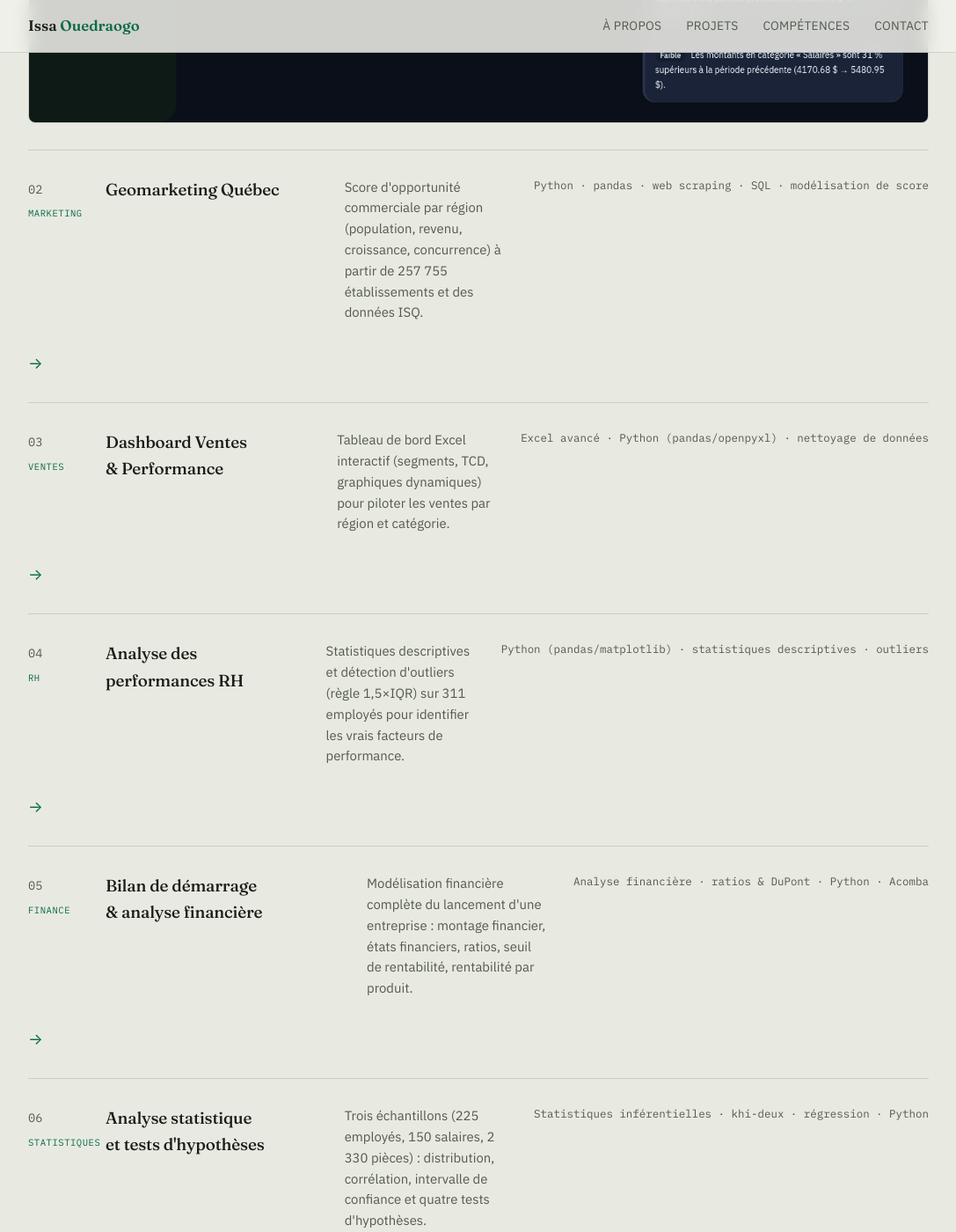
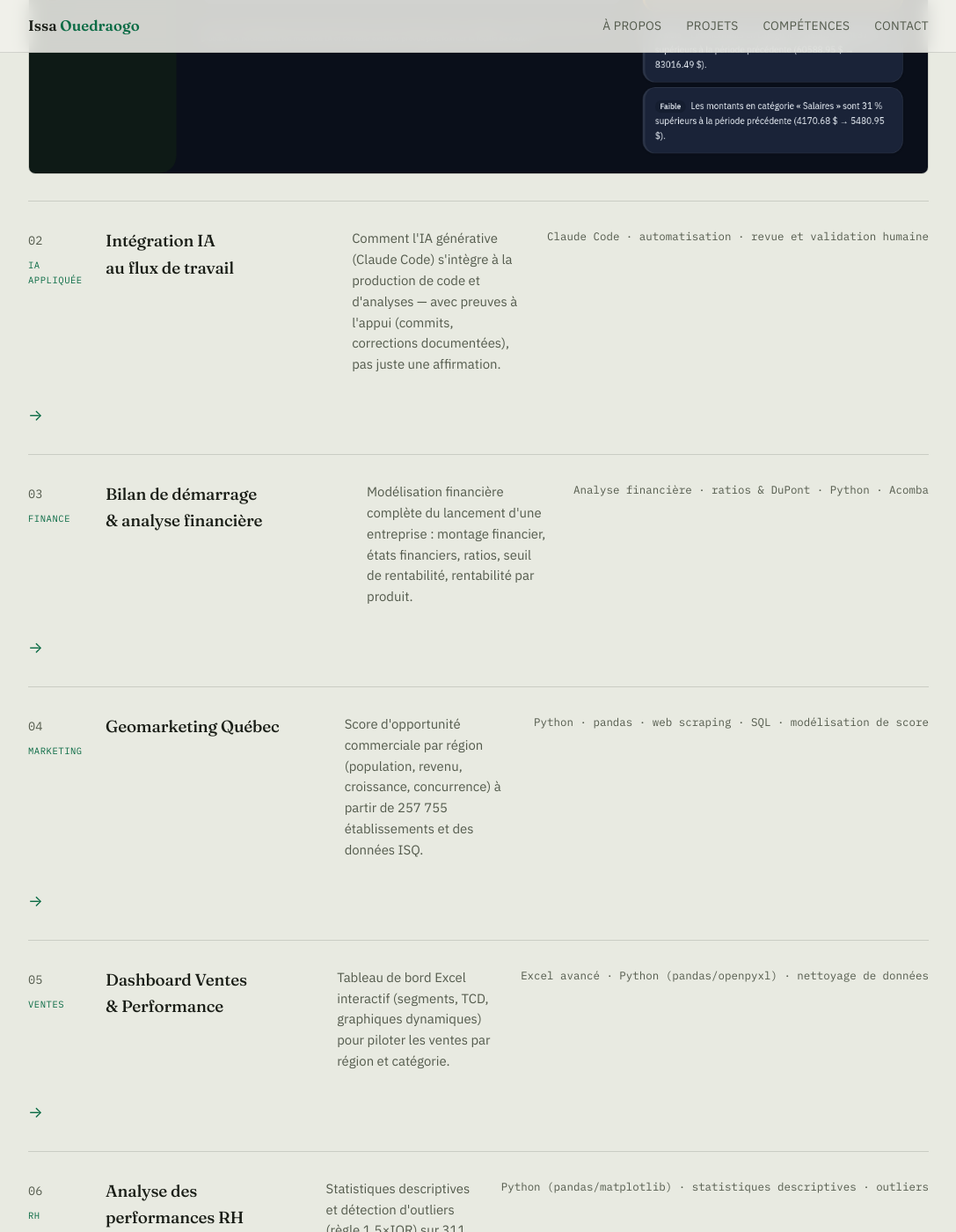
Before and after one commit to Issa0900/Issa-Ouedraogo, a Jekyll site: the page index.html, which Jekyll copies as it is, in a window 1280 px wide and 1400 px high, scrolled down 3246 px. Shown: the whole window at 88% size, without its empty margins (96-1183 px from the left). Built offline with Jekyll 4.4.1, drawn with Linux system fonts in a browser that asks for light colours; some of the changed text lies outside the part shown.

Commit message:
Ajouter le projet Intégration IA au flux de travail, aligné à l'ordre du CV

```diff
--- a/index.html
+++ b/index.html
@@ -243,7 +243,7 @@
 
   <section class="stats" data-reveal>
     <div class="wrap stats-grid">
-      <div class="stat"><span class="num" data-count="6">0</span><span class="lbl">Projets documentés</span></div>
+      <div class="stat"><span class="num" data-count="7">0</span><span class="lbl">Projets documentés</span></div>
       <div class="stat"><span class="num" data-count="257755">0</span><span class="lbl">Établissements analysés (Geomarketing)</span></div>
       <div class="stat"><span class="num" data-count="311">0</span><span class="lbl">Employés étudiés (analyse RH)</span></div>
       <div class="stat"><span class="num" data-count="4">0</span><span class="lbl">Tests d'hypothèses menés</span></div>
@@ -286,36 +286,43 @@
           <span class="arrow">→</span>
           <span class="project-thumb"><img src="assets/copilote-pme-dashboard.png" alt="Dashboard Copilote PME : revenus, dépenses, répartition par catégorie et anomalies détectées" loading="lazy" /></span>
         </a>
+        <a class="project" href="./integration-ia/">
+          <span class="idx"><span class="n mono">02</span><span class="domain">IA appliquée</span></span>
+          <h3>Intégration IA au flux de travail</h3>
+          <span class="desc">Comment l'IA générative (Claude Code) s'intègre à la production de code et d'analyses — avec preuves à l'appui (commits, corrections documentées), pas juste une affirmation.</span>
+          <span class="skills">Claude Code · automatisation · revue et validation humaine</span>
+          <span class="arrow">→</span>
+        </a>
+        <a class="project" href="./analyse-financiere-demarrage/">
+          <span class="idx"><span class="n mono">03</span><span class="domain">Finance</span></span>
+          <h3>Bilan de démarrage &amp; analyse financière</h3>
+          <span class="desc">Modélisation financière complète du lancement d'une entreprise : montage financier, états financiers, ratios, seuil de rentabilité, rentabilité par produit.</span>
+          <span class="skills">Analyse financière · ratios &amp; DuPont · Python · Acomba</span>
+          <span class="arrow">→</span>
+        </a>
         <a class="project" href="./geomarketing-quebec/">
-          <span class="idx"><span class="n mono">02</span><span class="domain">Marketing</span></span>
+          <span class="idx"><span class="n mono">04</span><span class="domain">Marketing</span></span>
           <h3>Geomarketing Québec</h3>
           <span class="desc">Score d'opportunité commerciale par région (population, revenu, croissance, concurrence) à partir de 257 755 établissements et des données ISQ.</span>
           <span class="skills">Python · pandas · web scraping · SQL · modélisation de score</span>
           <span class="arrow">→</span>
         </a>
         <a class="project" href="./dashboard-ventes-performance/">
-          <span class="idx"><span class="n mono">03</span><span class="domain">Ventes</span></span>
+          <span class="idx"><span class="n mono">05</span><span class="domain">Ventes</span></span>
           <h3>Dashboard Ventes &amp; Performance</h3>
           <span class="desc">Tableau de bord Excel interactif (segments, TCD, graphiques dynamiques) pour piloter les ventes par région et catégorie.</span>
           <span class="skills">Excel avancé · Python (pandas/openpyxl) · nettoyage de données</span>
           <span class="arrow">→</span>
         </a>
         <a class="project" href="./analyse-performances-rh/">
-          <span class="idx"><span class="n mono">04</span><span class="domain">RH</span></span>
+          <span class="idx"><span class="n mono">06</span><span class="domain">RH</span></span>
           <h3>Analyse des performances RH</h3>
           <span class="desc">Statistiques descriptives et détection d'outliers (règle 1,5×IQR) sur 311 employés pour identifier les vrais facteurs de performance.</span>
           <span class="skills">Python (pandas/matplotlib) · statistiques descriptives · outliers</span>
           <span class="arrow">→</span>
         </a>
-        <a class="project" href="./analyse-financiere-demarrage/">
-          <span class="idx"><span class="n mono">05</span><span class="domain">Finance</span></span>
-          <h3>Bilan de démarrage &amp; analyse financière</h3>
-          <span class="desc">Modélisation financière complète du lancement d'une entreprise : montage financier, états financiers, ratios, seuil de rentabilité, rentabilité par produit.</span>
-          <span class="skills">Analyse financière · ratios &amp; DuPont · Python · Acomba</span>
-          <span class="arrow">→</span>
-        </a>
         <a class="project" href="./analyse-statistique-inferentielle/">
-          <span class="idx"><span class="n mono">06</span><span class="domain">Statistiques</span></span>
+          <span class="idx"><span class="n mono">07</span><span class="domain">Statistiques</span></span>
           <h3>Analyse statistique et tests d'hypothèses</h3>
           <span class="desc">Trois échantillons (225 employés, 150 salaires, 2 330 pièces) : distribution, corrélation, intervalle de confiance et quatre tests d'hypothèses.</span>
           <span class="skills">Statistiques inférentielles · khi-deux · régression · Python</span>
```
Also changed, not shown: other parts of index.html (+1 -1 lines), integration-ia/index.md (added, +40 -0 lines), README.md.
